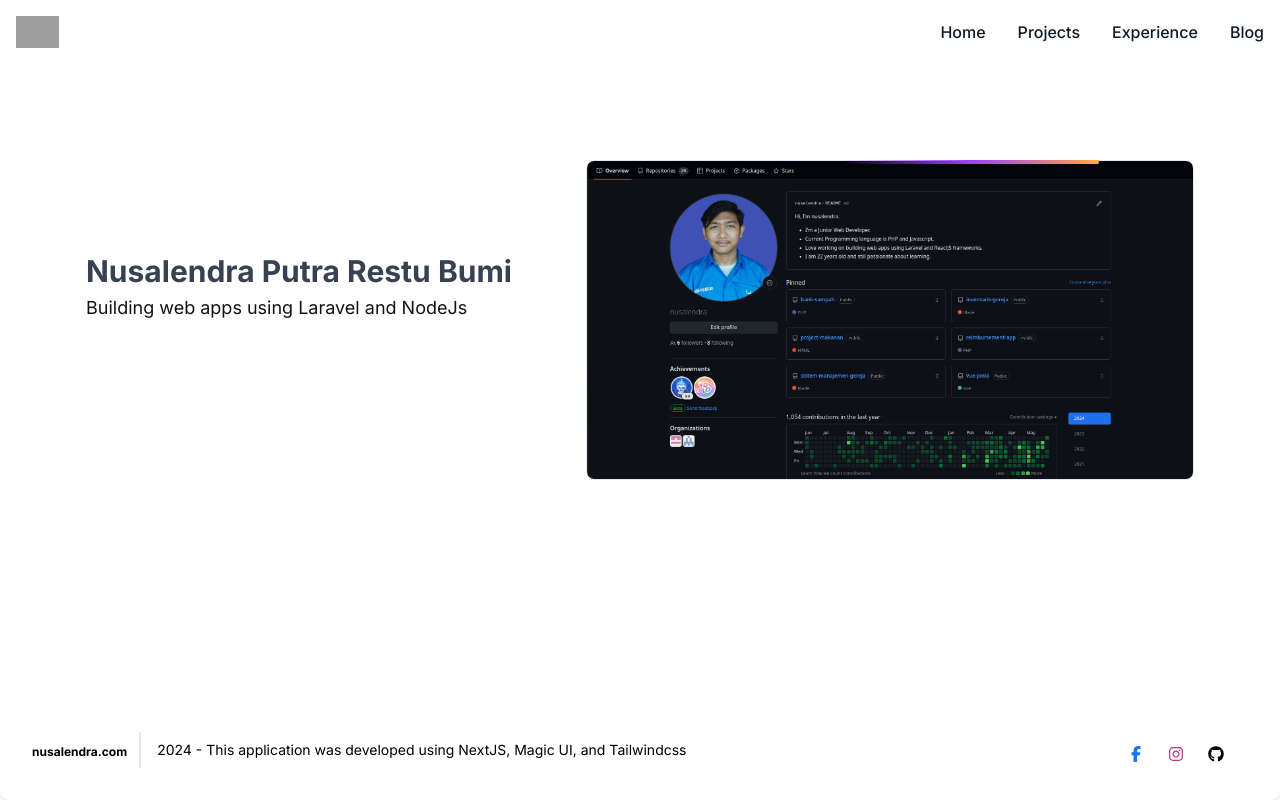
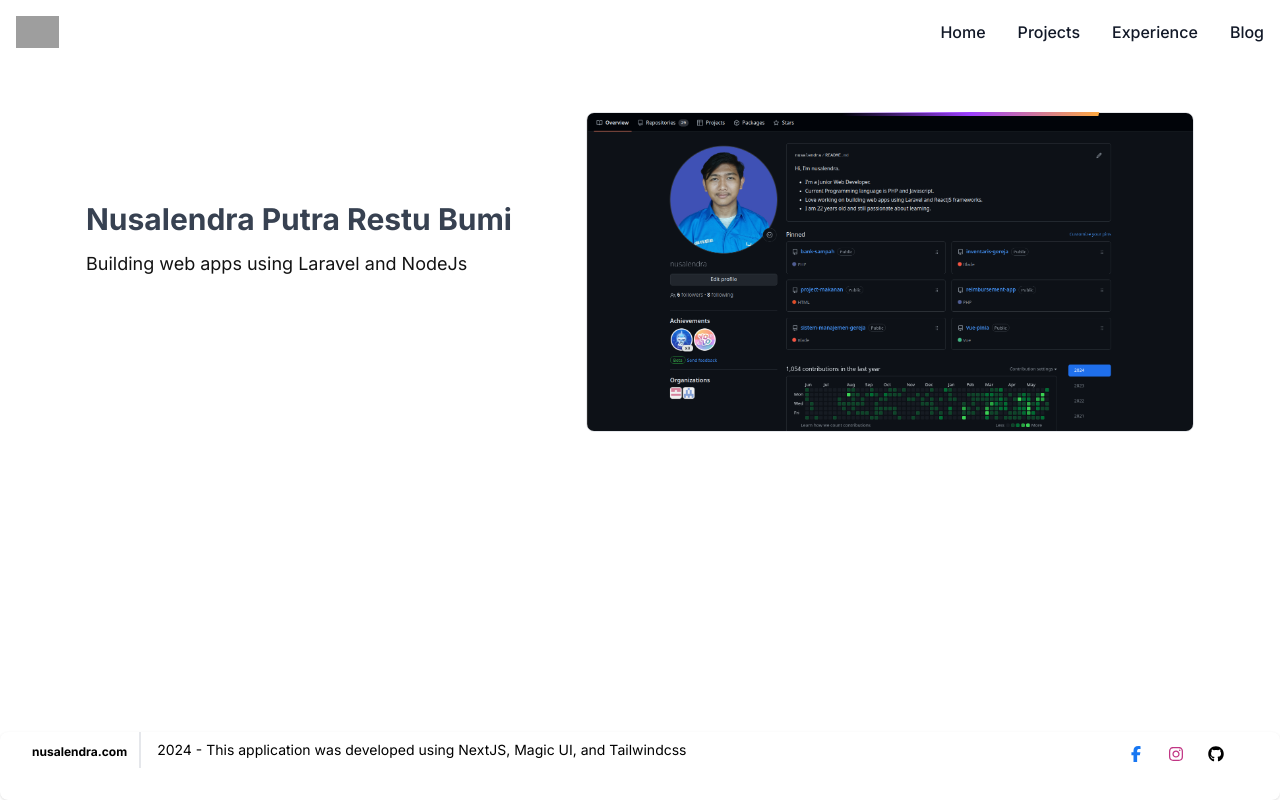
Before and after one commit to nusalendra/blog, a Next.js app: page / in a window 1280 px wide. Built offline with nearby package versions, Linux system fonts and the light colour scheme; grey boxes are pictures that could not be loaded.

Commit message:
fix:improve responsive web display

```diff
--- a/src/app/page.jsx
+++ b/src/app/page.jsx
@@ -5,12 +5,12 @@
   return (
     <>
       <div className="flex-grow sm:p-5 lg:p-5 xl:p-0">
-        <div className="mt-40 lg:flex lg:justify-center lg:items-center sm:mt-24 px-4 sm:px-6 lg:px-8">
+        <div className="mt-20 lg:flex lg:justify-center lg:items-center sm:mt-12 px-4 sm:px-6 lg:px-8">
           <div className="text-start pr-8 mb-8" style={{ width: "100%", maxWidth: "500px" }}>
             <h2 className="font-bold text-gray-700 sm:text-lg lg:text-3xl">
               Nusalendra Putra Restu Bumi
             </h2>
-            <div className="mt-4 sm:mt-0 mb-4" style={{ height: "50px", overflow: "hidden" }}>
+            <div className="mt-4 sm:mt-2 mb-4" style={{ height: "50px", overflow: "hidden" }}>
               <WordRotate
                 key="word-rotate"
                 className="font-normal sm:text-sm lg:text-lg"
```
